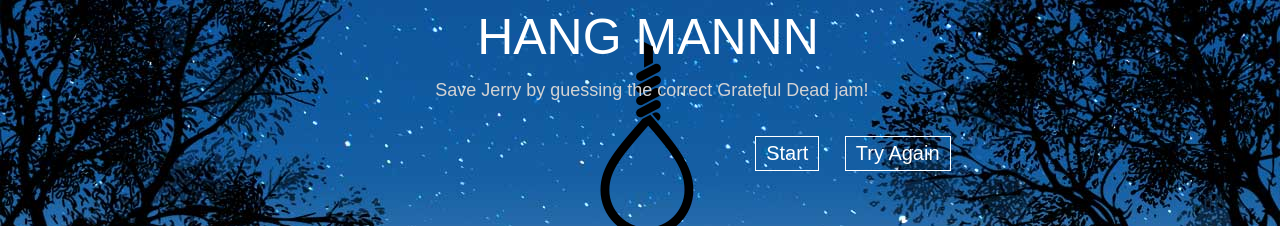
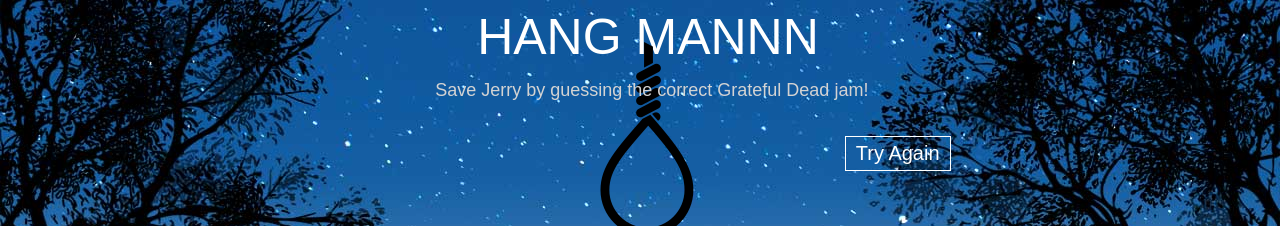
Before and after one commit to dmishael/GratefulDead-Hangman, a plain HTML site: page index.html in a window 1280 px wide. Shown: the top 226 px of the page. Drawn offline with nearby package versions, Linux system fonts and the light colour scheme.

Commit message:
netlify test

```diff
--- a/index.html
+++ b/index.html
@@ -13,7 +13,7 @@
 <body>
     <div id="header">hang mannn</div>
     <div >
-        <div id="start" type="button"><a href="#">Start</a></div>
+        <!-- <div id="start" type="button"><a href="#">Start</a></div> -->
         <div id="restart" type="button"><a href="https://clever-austin-9acf35.netlify.com/#">Try Again</a></div>
         <!-- <div id="try-again" type="button">Try Again</div> -->
 
```
